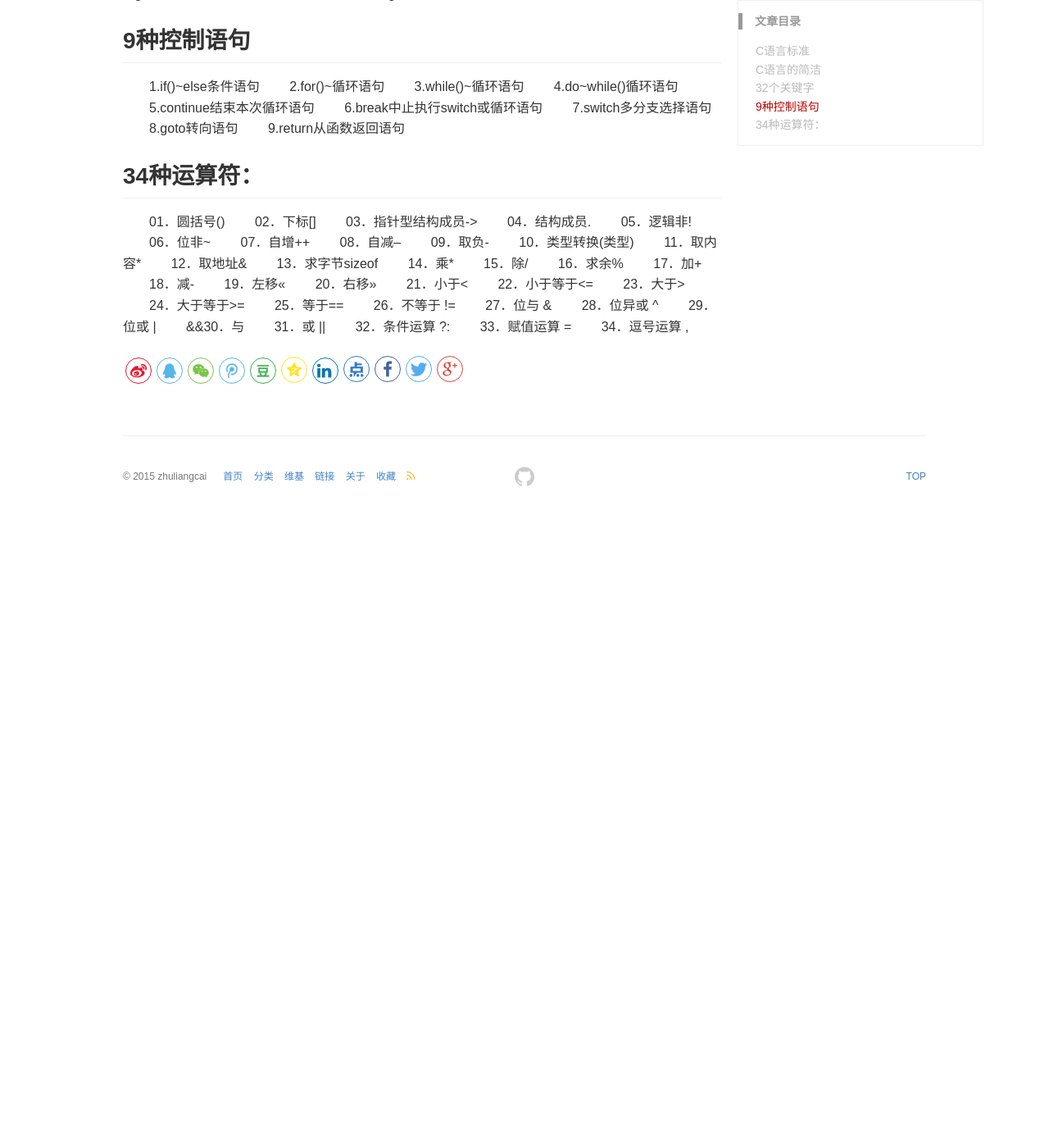
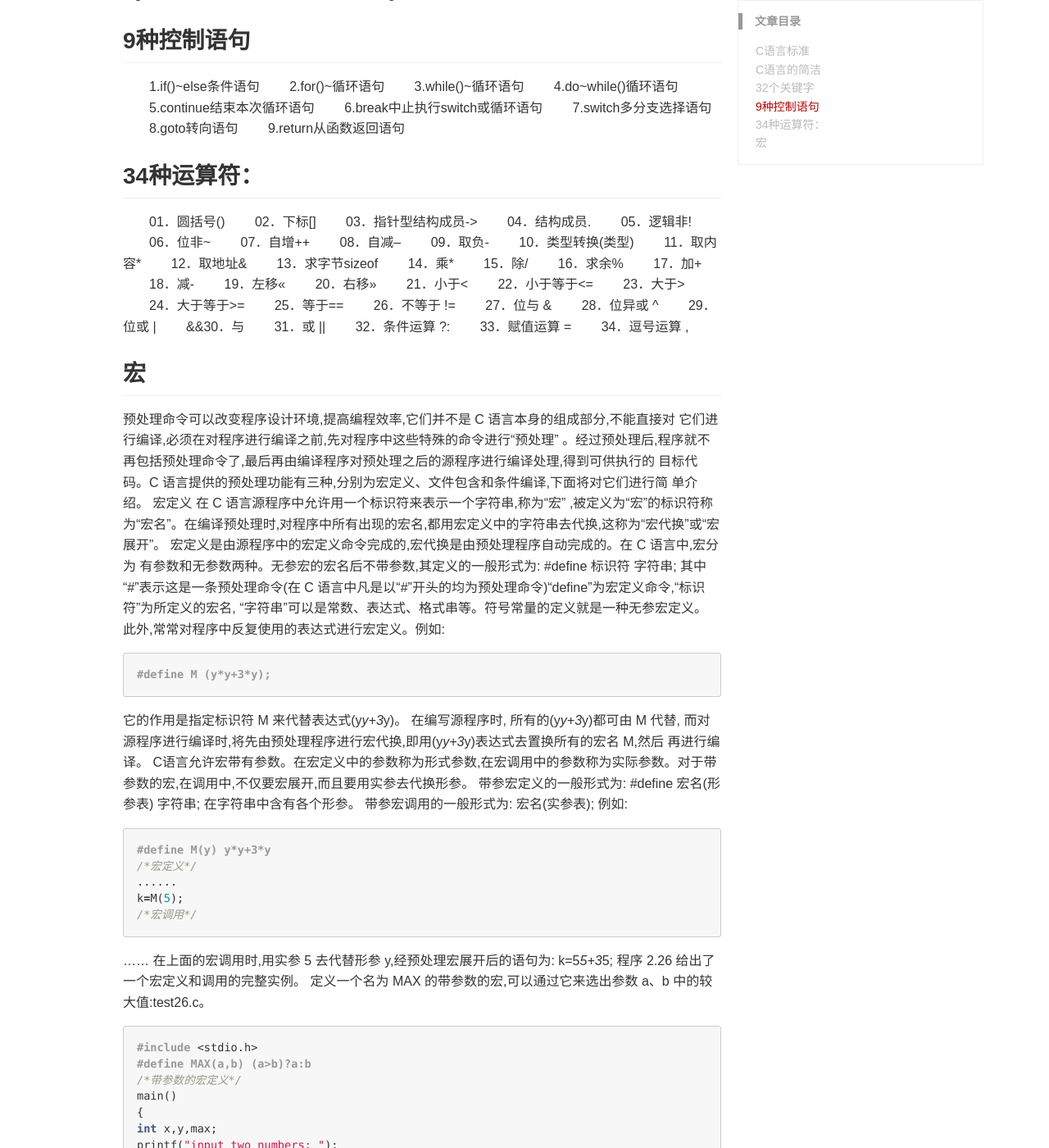
Before and after one commit to zhuliangcai/zhuliangcai.github.io, a Jekyll site: the page built from _posts/c/2020-01-09-c语言语法基础.md, in a window 1280 px wide and 1400 px high, scrolled down 1380 px. Shown: the whole window at 82% size. Built offline with Jekyll 4.4.1, drawn with Linux system fonts in a browser that asks for light colours; comment, search, counter and statistics services are not loaded; before the commit the page ends 2010 px from its top, so only the background shows below that; some of the changed text lies outside the part shown.

Commit message:
宏定义

````diff
--- a/_posts/c/2020-01-09-c语言语法基础.md
+++ b/_posts/c/2020-01-09-c语言语法基础.md
@@ -119,3 +119,62 @@ register 定义寄存器变量，提高效率。register是**建议型**的指
 　　32．条件运算 ?:
 　　33．赋值运算 =
 　　34．逗号运算 ,
+
+## 宏
+
+预处理命令可以改变程序设计环境,提高编程效率,它们并不是 C 语言本身的组成部分,不能直接对 它们进行编译,必须在对程序进行编译之前,先对程序中这些特殊的命令进行“预处理” 。经过预处理后,程序就不再包括预处理命令了,最后再由编译程序对预处理之后的源程序进行编译处理,得到可供执行的 目标代码。C 语言提供的预处理功能有三种,分别为宏定义、文件包含和条件编译,下面将对它们进行简 单介绍。
+宏定义 在 C 语言源程序中允许用一个标识符来表示一个字符串,称为“宏” ,被定义为“宏”的标识符称为“宏名”。在编译预处理时,对程序中所有出现的宏名,都用宏定义中的字符串去代换,这称为“宏代换”或“宏展开”。 宏定义是由源程序中的宏定义命令完成的,宏代换是由预处理程序自动完成的。在 C 语言中,宏分为 有参数和无参数两种。无参宏的宏名后不带参数,其定义的一般形式为:
+#define 标识符 字符串;
+其中“#”表示这是一条预处理命令(在 C 语言中凡是以“#”开头的均为预处理命令)“define”为宏定义命令,“标识符”为所定义的宏名, “字符串”可以是常数、表达式、格式串等。符号常量的定义就是一种无参宏定义。
+此外,常常对程序中反复使用的表达式进行宏定义。例如:
+
+```c
+#define M (y*y+3*y);
+```
+
+它的作用是指定标识符 M 来代替表达式(y*y+3*y)。
+在编写源程序时, 所有的(y*y+3*y)都可由 M 代替, 而对源程序进行编译时,将先由预处理程序进行宏代换,即用(y*y+3*y)表达式去置换所有的宏名 M,然后 再进行编译。
+C语言允许宏带有参数。在宏定义中的参数称为形式参数,在宏调用中的参数称为实际参数。对于带 参数的宏,在调用中,不仅要宏展开,而且要用实参去代换形参。
+带参宏定义的一般形式为:
+#define 宏名(形参表) 字符串;
+在字符串中含有各个形参。
+带参宏调用的一般形式为:
+宏名(实参表);
+例如:
+
+```c
+#define M(y) y*y+3*y
+/*宏定义*/
+......
+k=M(5);
+/*宏调用*/
+```
+
+......
+在上面的宏调用时,用实参 5 去代替形参 y,经预处理宏展开后的语句为:
+k=5*5+3*5;
+程序 2.26 给出了一个宏定义和调用的完整实例。
+定义一个名为 MAX 的带参数的宏,可以通过它来选出参数 a、b 中的较大值:test26.c。
+
+
+```c
+#include <stdio.h>
+#define MAX(a,b) (a>b)?a:b
+/*带参数的宏定义*/
+main()
+{
+int x,y,max;
+printf("input two numbers: ");
+scanf("%d %d",&x,&y);
+max=MAX(x,y);
+printf("max=%d\n",max);
+/*宏调用*/
+}</stdio.h>
+```
+
+程序运行结果如下(□表示空格,↙表示回车) :
+
+input two numbers: 2009□2010↙
+max=2010
+
+可以看到,宏替换相当于实现了一个函数调用的功能,而事实上,与函数调用相比,宏调用更能提高 C 程序的执行效率。
````
